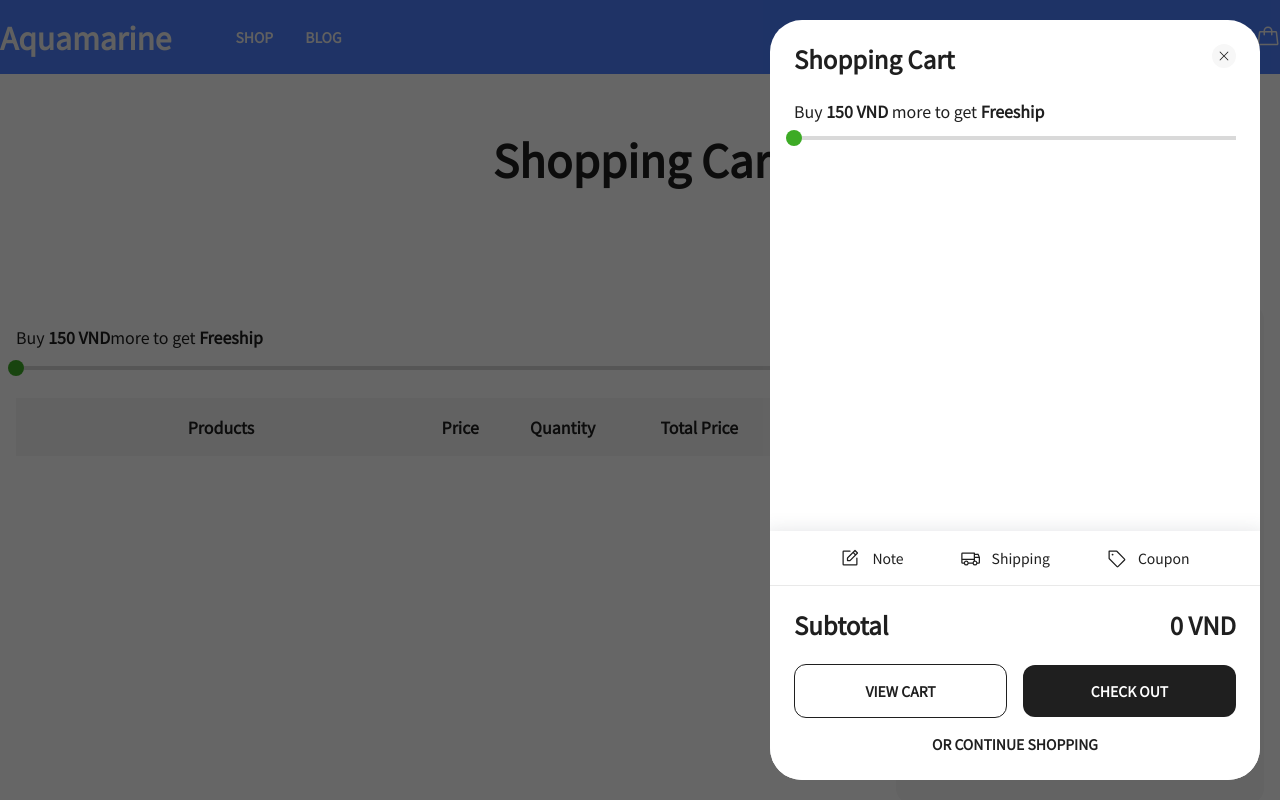
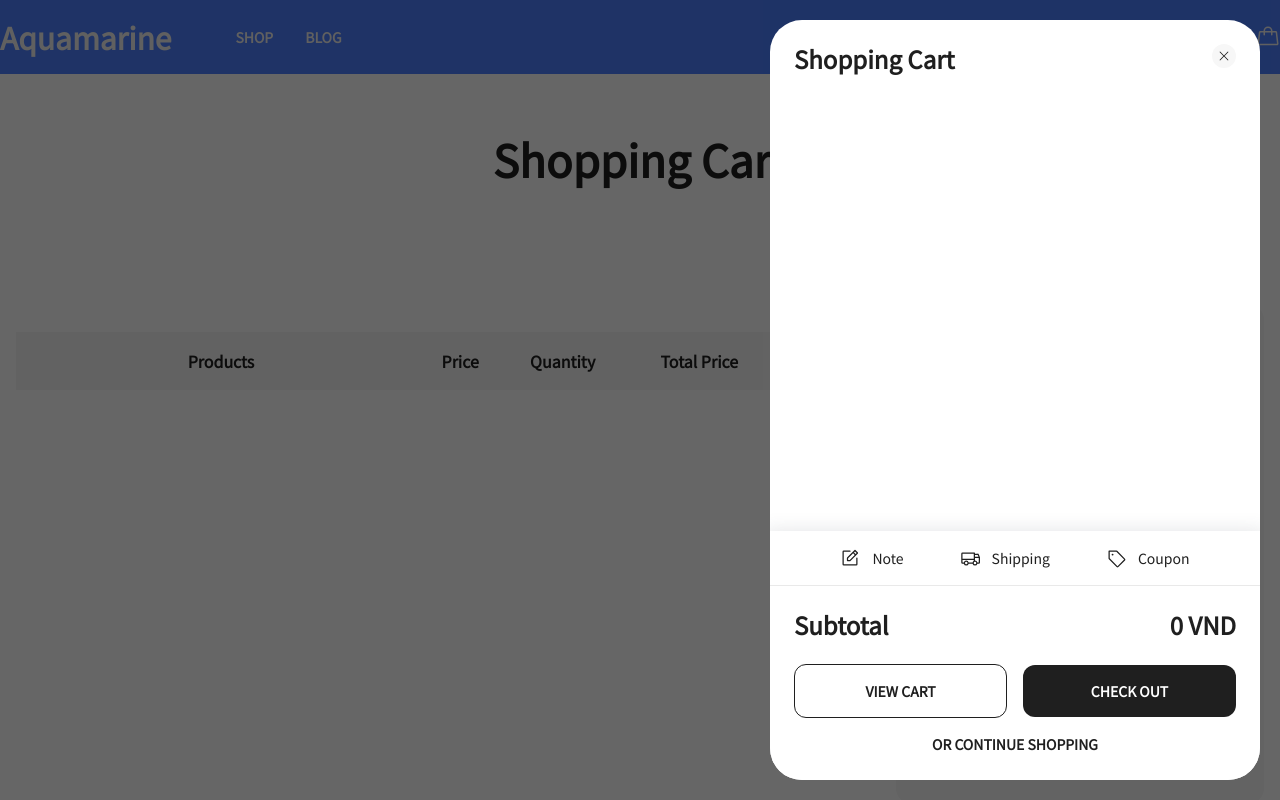
Before and after one commit to thanhnguyen162003/fish-ecomerce-fe, a Next.js app: page /cart in a window 1280 px wide. Both pictures are taken after a click on the element 1268 px from the left and 37 px from the top of the page. Shown: the top 800 px of the page. Built offline with nearby package versions, Linux system fonts and the light colour scheme.

Commit message:
fix cart

```diff
--- a/src/app/cart/page.tsx
+++ b/src/app/cart/page.tsx
@@ -59,7 +59,7 @@ const Cart = () => {
           <div className="content-main flex justify-between max-xl:flex-col gap-y-8">
             <div className="xl:w-2/3 xl:pr-3 w-full">
               <div className="heading banner mt-5">
-                <div className="text">
+                {/* <div className="text">
                   Buy
                   <span className="text-button">
                     {" "}
@@ -78,8 +78,8 @@ const Cart = () => {
                   </span>
                   <span>more to get </span>
                   <span className="text-button">freeship</span>
-                </div>
-                <div className="tow-bar-block mt-4">
+                </div> */}
+                {/* <div className="tow-bar-block mt-4">
                   <div
                     className="progress-line"
                     style={{
@@ -89,7 +89,7 @@ const Cart = () => {
                           : `100%`,
                     }}
                   ></div>
-                </div>
+                </div> */}
               </div>
               <div className="list-product w-full sm:mt-7 mt-5">
                 <div className="w-full">
--- a/src/components/Modal/ModalCart.tsx
+++ b/src/components/Modal/ModalCart.tsx
@@ -130,7 +130,7 @@ const ModalCart = () => {
                 <Icon.X size={14} />
               </div>
             </div>
-            <div className="heading banner mt-3 px-6">
+            {/* <div className="heading banner mt-3 px-6">
               <div className="text">
                 Buy{" "}
                 <span className="text-button">
@@ -160,7 +160,7 @@ const ModalCart = () => {
                   }}
                 ></div>
               </div>
-            </div>
+            </div> */}
             <div className="list-product px-6">
               {cart &&
                 cart.map((product) => (
@@ -263,9 +263,15 @@ const ModalCart = () => {
                     View cart
                   </Link>
                   <Link
-                    href={"/checkout"}
+                    href={cart && cart.length > 0 ? "/checkout" : "#"}
                     className="button-main basis-1/2 text-center uppercase"
-                    onClick={closeModalCart}
+                    onClick={(e) => {
+                      if (cart && cart.length === 0) {
+                        e.preventDefault(); // Ngăn chuyển hướng nếu giỏ hàng trống
+                      } else {
+                        closeModalCart(); // Đóng modal nếu giỏ hàng có item
+                      }
+                    }}
                   >
                     Check Out
                   </Link>
```
